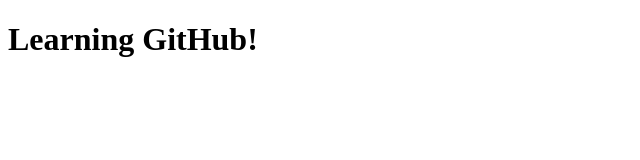
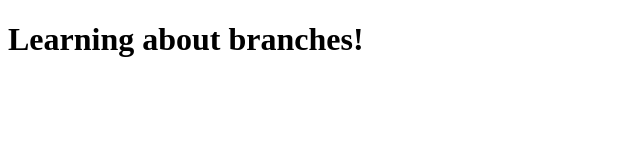
Before and after one commit to ggn1/learningGitHub, a plain HTML site: page index.html in a window 1280 px wide. Shown: the whole page, without its empty margins (0-640 px from the left). Drawn offline with Linux system fonts and the light colour scheme.

Commit message:
Changed index.html

```diff
--- a/index.html
+++ b/index.html
@@ -6,6 +6,6 @@
     <title>Document</title>
 </head>
 <body>
-    <h1>Learning GitHub!</h1>
+    <h1>Learning about branches!</h1>
 </body>
 </html>
```
